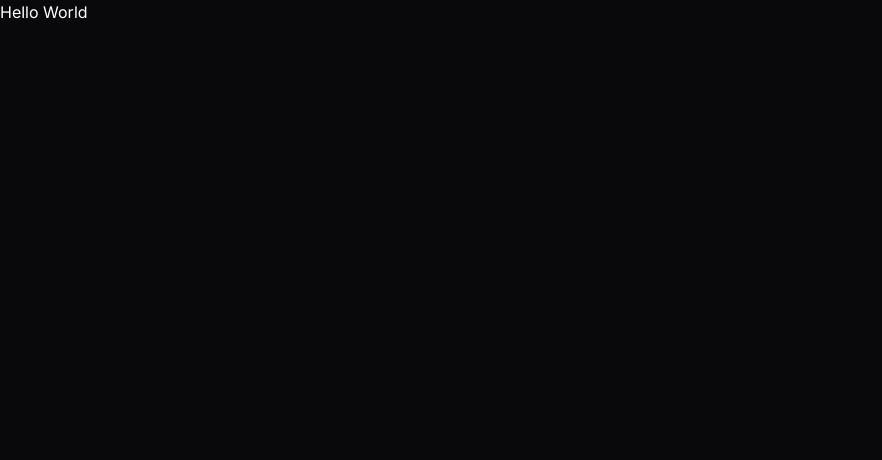
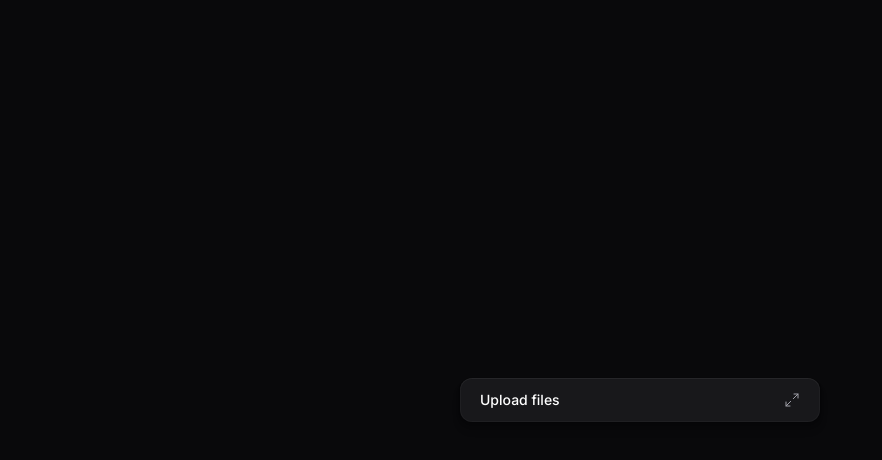
Before and after one commit to Borges10002/upload-widget-web, a React (Vite) app in the folder web/: page / in a window 1280 px wide. Shown: the top 460 px of the page, without its empty margins (0-882 px from the left). Built offline with nearby package versions, Linux system fonts and the light colour scheme.

Commit message:
create components uploads

```diff
--- a/web/package.json
+++ b/web/package.json
@@ -10,8 +10,12 @@
     "preview": "vite preview"
   },
   "dependencies": {
+    "@radix-ui/react-collapsible": "^1.1.12",
+    "lucide-react": "^1.16.0",
     "react": "^19.2.6",
-    "react-dom": "^19.2.6"
+    "react-dom": "^19.2.6",
+    "tailwind-merge": "^3.6.0",
+    "tailwind-variants": "^3.2.2"
   },
   "devDependencies": {
     "@eslint/js": "^10.0.1",
--- a/web/src/app.tsx
+++ b/web/src/app.tsx
@@ -1,5 +1,9 @@
-
+import { UploadWidget } from "./components/upload-widget";
 
 export function App() {
-  return <h1>Hello World</h1>
+  return (
+    <main className="h-dvh flex flex-col items-center justify-center p-10">
+      <UploadWidget />
+    </main>
+  );
 }
--- /dev/null
+++ b/web/src/components/ui/button.tsx
@@ -0,0 +1,28 @@
+import type { ComponentProps } from "react";
+import { tv, type VariantProps } from "tailwind-variants";
+
+const buttonVariants = tv({
+  base: "text-zinc-400 rounded-lg hover:text-zinc-100 hover:bg-zinc-800 disabled:opacity-50 disabled:pointer-events-none",
+
+  variants: {
+    size: {
+      default: "px-3 py-2",
+      icon: "p-2",
+      "icon-sm": "p-1",
+    },
+  },
+
+  defaultVariants: {
+    size: "default",
+  },
+});
+
+export function Button({
+  size,
+  className,
+  ...props
+}: ComponentProps<"button"> & VariantProps<typeof buttonVariants>) {
+  return (
+    <button className={buttonVariants({ size, className })} {...props} />
+  );
+}
--- /dev/null
+++ b/web/src/components/upload-widget-dropzone.tsx
@@ -0,0 +1,3 @@
+export function UploadWidgetDropzone() {
+  return <div className="px-3 h-32"></div>;
+}
--- /dev/null
+++ b/web/src/components/upload-widget-header.tsx
@@ -0,0 +1,18 @@
+import * as Collapsible from "@radix-ui/react-collapsible";
+
+import { Minimize2 } from "lucide-react";
+import { Button } from "./ui/button";
+
+export function UploadWidgetHeader() {
+  return (
+    <div className="w-full p-4 py-2 bg-white/2 border-zinc-800 border-b flex items-center justify-between">
+      <span className="text-sm font-medium">Upload files</span>
+
+      <Collapsible.Trigger asChild>
+        <Button size="icon" className="-mr-2">
+          <Minimize2 strokeWidth={1.5} className="size-4" />
+        </Button>
+      </Collapsible.Trigger>
+    </div>
+  );
+}
--- /dev/null
+++ b/web/src/components/upload-widget-minimized-button.tsx
@@ -0,0 +1,15 @@
+import * as Collapsible from "@radix-ui/react-collapsible";
+import { Maximize2 } from "lucide-react";
+
+export function UploadWidgetMinimizedButton() {
+    return (
+        <Collapsible.Trigger className="group w-full bg-white/2 py-3 px-5 flex items-center justify-between">
+            <span className="text-sm font-medium">Upload files</span>
+
+            <Maximize2
+                strokeWidth={1.5}
+                className="size-4 text-zinc-400 group-hover:text-zinc-100"
+            />
+        </Collapsible.Trigger>
+    );
+}
--- /dev/null
+++ b/web/src/components/upload-widget-upload-list.tsx
@@ -0,0 +1,3 @@
+export function UploadWidgetUploadList() {
+  return <div className="px-3 h-48"></div>;
+}
--- /dev/null
+++ b/web/src/components/upload-widget.tsx
@@ -0,0 +1,30 @@
+import * as Collapsible from "@radix-ui/react-collapsible";
+import { UploadWidgetDropzone } from "./upload-widget-dropzone";
+import { UploadWidgetHeader } from "./upload-widget-header";
+import { UploadWidgetUploadList } from "./upload-widget-upload-list";
+import { useState } from "react";
+import { UploadWidgetMinimizedButton } from "./upload-widget-minimized-button";
+
+export function UploadWidget() {
+  const [isWidgetOpen, setIsWidgetOpen] = useState(false);
+
+  return (
+    <Collapsible.Root open={isWidgetOpen} onOpenChange={setIsWidgetOpen}>
+      <div className="bg-zinc-900 overflow-hidden w-[360px] rounded-xl shadow-shape">
+        {!isWidgetOpen && <UploadWidgetMinimizedButton />}
+
+        <Collapsible.Content>
+          <UploadWidgetHeader />
+
+          <div className="flex flex-col gap-4 py-3">
+            <UploadWidgetDropzone />
+
+            <div className="h-px bg-zinc-800 border-t border-black/50 box-content" />
+
+            <UploadWidgetUploadList />
+          </div>
+        </Collapsible.Content>
+      </div>
+    </Collapsible.Root>
+  );
+}
--- a/web/tailwind.config.js
+++ b/web/tailwind.config.js
@@ -7,6 +7,10 @@
         sans: ['Inter', 'sans-serif'],
       },
     },
+    boxShadow: {
+      shape: '0px 8px 8px rgba(0, 0, 0, 0.1), 0px 4px 4px rgba(0, 0, 0, 0.1), 0px 2px 2px rgba(0, 0, 0, 0.1), 0px 0px 0px 1px rgba(0, 0, 0, 0.1), inset 0px 0px 0px 1px rgba(255, 255, 255, 0.03), inset 0px 1px 0px rgba(255, 255, 255, 0.03)',
+      'shape-content': '0px 0px 0px 1px rgba(0, 0, 0, 0.25), inset 0px 1px 0px rgba(255, 255, 255, 0.02), inset 0px 0px 0px 1px rgba(255, 255, 255, 0.02)',
+    },
   },
   plugins: [],
 }
```
Also changed, not shown: web/src/index.css (line endings or trailing spaces), 1 other file (tests, documents, lock files or other folders).
